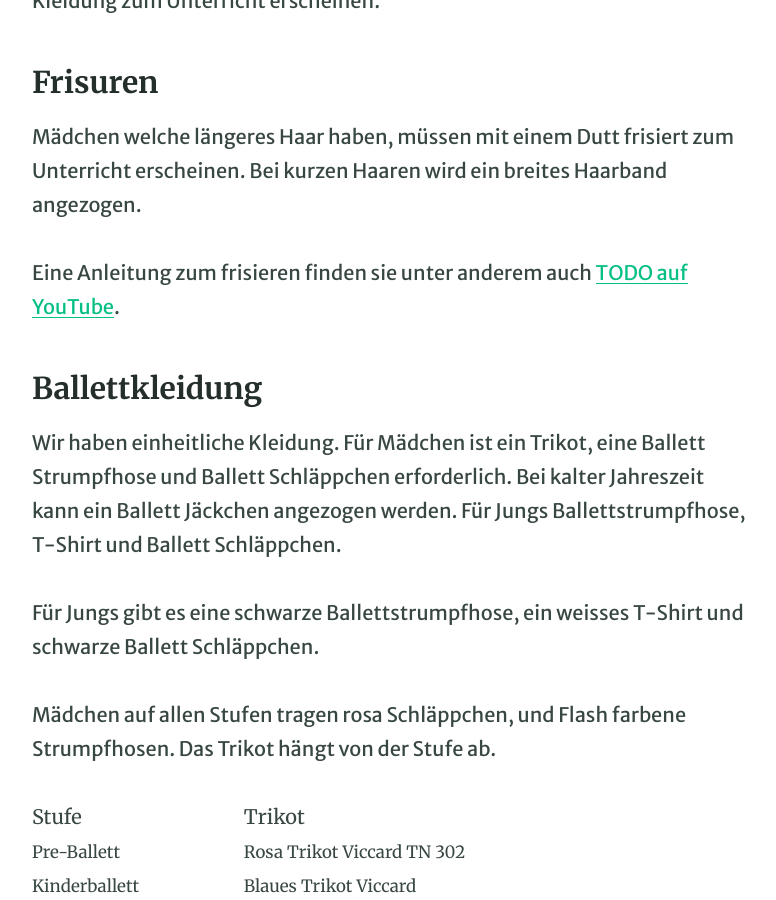
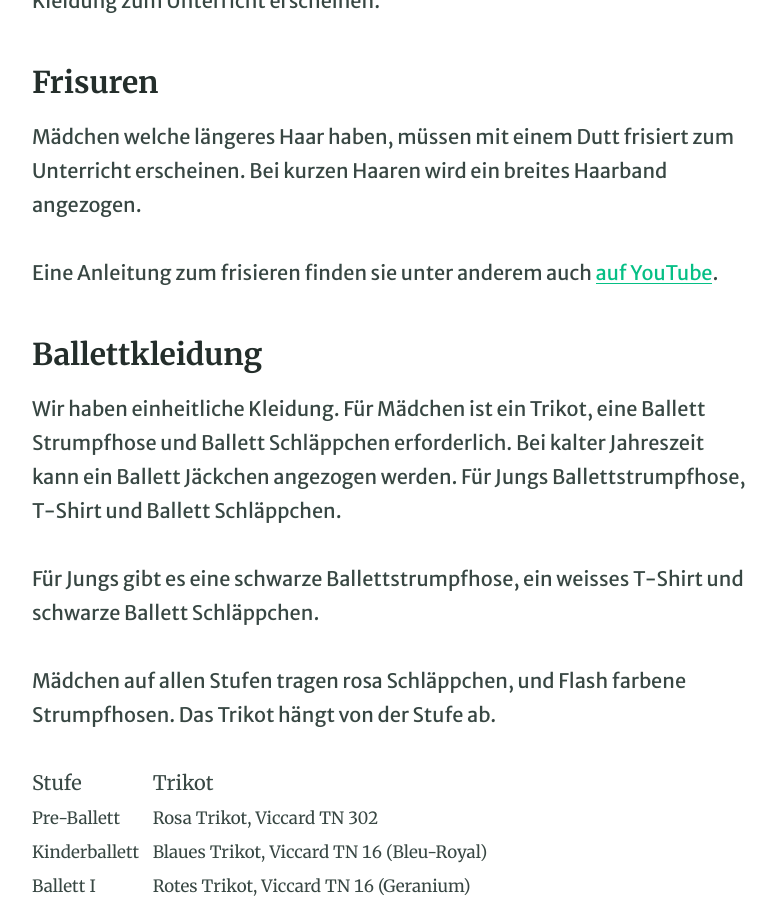
Before and after one commit to irenepedrotti/irenepedrotti.github.io, a Jekyll site: the page built from pages/z10_eltern.md, in a window 1280 px wide and 900 px high, scrolled down 510 px. Shown: the whole window, without its empty margins (251-1027 px from the left). Built offline with Jekyll 4.4.1, drawn with Linux system fonts in a browser that asks for light colours; some of the changed text lies outside the part shown.

Commit message:
Korrekturen Bezeichnungen Trikots, Link Frisur

```diff
--- a/pages/z10_eltern.md
+++ b/pages/z10_eltern.md
@@ -10,7 +10,7 @@ Die Kinder sollten pünktlich, bereits frisiert und in der erforderlichen Kleidu
 
 Mädchen welche längeres Haar haben, müssen mit einem Dutt frisiert zum Unterricht erscheinen. Bei kurzen Haaren wird ein breites Haarband angezogen.
 
-Eine Anleitung zum frisieren finden sie unter anderem auch [TODO auf YouTube](youtu.be).
+Eine Anleitung zum frisieren finden sie unter anderem auch [auf YouTube](https://www.youtube.com/watch?v=9tP-7IIWRp8).
 
 ### Ballettkleidung
 
@@ -22,7 +22,7 @@ Mädchen auf allen Stufen tragen rosa Schläppchen, und Flash farbene Strumpfhos
 
 | Stufe         |   Trikot                      |
 | :------------ | :---------------------------- |
-| Pre-Ballett   | Rosa Trikot Viccard TN 302    |
-| Kinderballett | Blaues Trikot Viccard         |
-| Ballett I     | Rotes Trikot (ab Sommer 2019) |
-| Ballett II    | Schwarzes und weisses Trikot  |
+| Pre-Ballett   | Rosa Trikot, Viccard TN 302    |
+| Kinderballett | Blaues Trikot, Viccard TN 16 (Bleu-Royal)        |
+| Ballett I     | Rotes Trikot, Viccard TN 16 (Geranium)|
+| Ballett II    | Schwarzes und weisses Trikot, Viccard Carine J35 (weiss doublée)  |
```
Also changed, not shown: pages/index.md (+6 -2 lines), pages/z07_about.md (+6 -9 lines).
